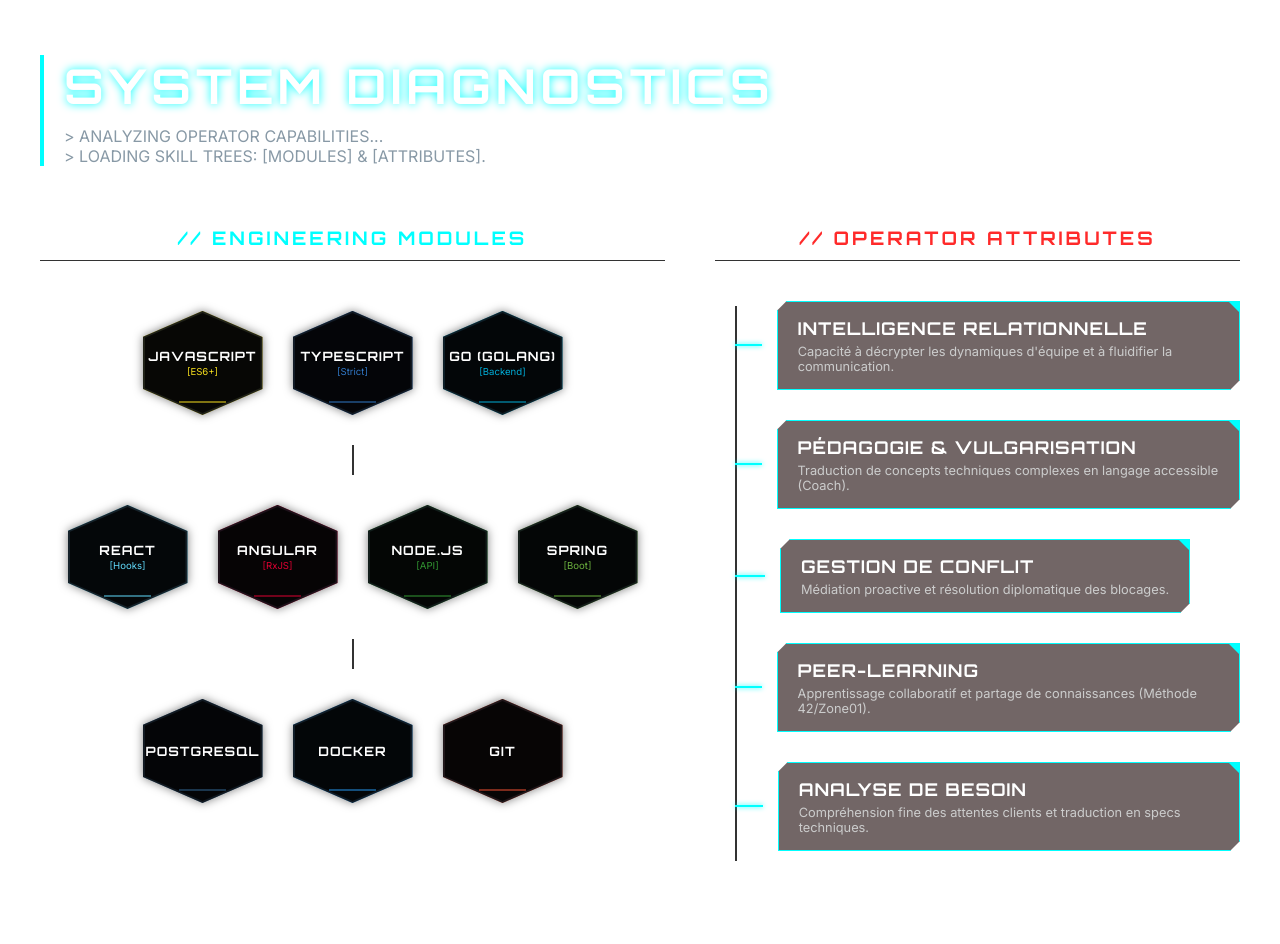
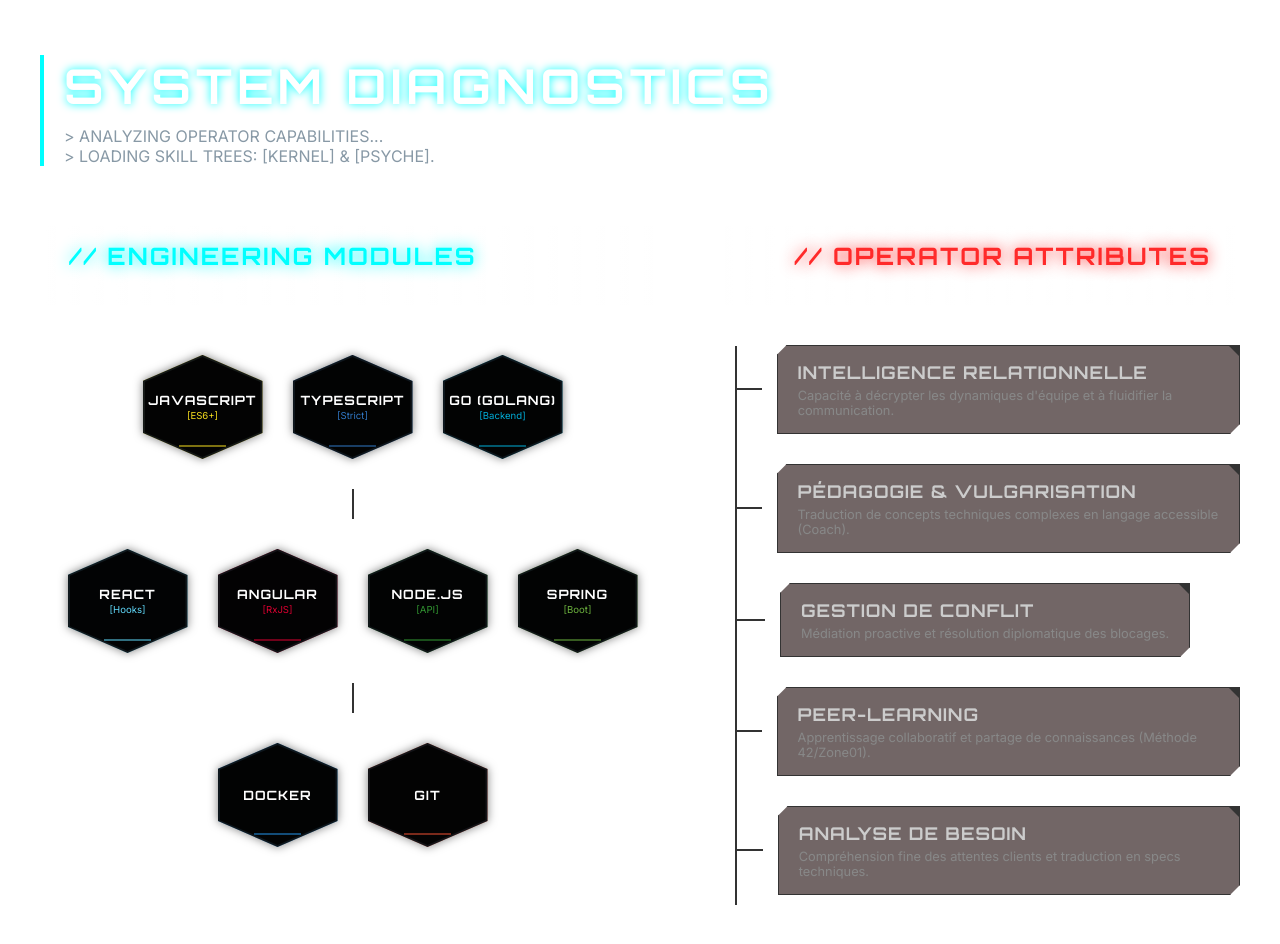
Before and after one commit to Ailura4020/portfolio-gits, a React (Vite) app: page / in a window 1280 px wide. Shown: the part 2380-3324 px from the top of the page. Built offline with nearby package versions, Linux system fonts and the light colour scheme.

Commit message:
section diagnostic finished

```diff
--- a/src/pages/Skills.tsx
+++ b/src/pages/Skills.tsx
@@ -1,95 +1,153 @@
 // src/pages/Skills.tsx
-import React from 'react';
+import React, { useState } from 'react';
 
-// --- COMPOSANT : HEXAGONE TECH (HARD SKILLS) ---
-const HexSkill: React.FC<{ label: string; level?: string; color?: string }> = ({ label, level, color = 'var(--color-accent-neon)' }) => (
+// --- COMPOSANT : EN-TÊTE DE COLONNE (STYLE "INVERSÉ / LABO") ---
+const ColumnHeader: React.FC<{ title: string; subtitle: string; color: string; align: 'left' | 'right' }> = ({ title, subtitle, color, align }) => (
   <div style={{
+    marginBottom: '40px',
+    padding: '15px 25px',
+    // FOND : Blanc translucide (effet verre dépoli)
+    background: `linear-gradient(${align === 'left' ? '90deg' : '-90deg'}, rgba(255, 255, 255, 0.1), transparent)`,
+    // BORDURE : Blanche pour faire ressortir le bloc
+    borderLeft: align === 'left' ? `4px solid #ffffff` : 'none',
+    borderRight: align === 'right' ? `4px solid #ffffff` : 'none',
+    textAlign: align,
+    // Petit glow blanc
+    boxShadow: align === 'left' ? `inset 10px 0 20px -10px rgba(255,255,255,0.2)` : `inset -10px 0 20px -10px rgba(255,255,255,0.2)`
+  }}>
+    {/* TITRE : Prend la couleur de la section (Cyan ou Rouge) */}
+    <h3 style={{
+      color: color, // <--- CHANGEMENT ICI (Texte coloré)
+      margin: 0, fontSize: '1.5em', letterSpacing: '2px',
+      textTransform: 'uppercase', fontFamily: 'var(--font-title)',
+      textShadow: `0 0 15px ${color}` // Lueur de la couleur du texte
+    }}>
+      {title}
+    </h3>
+    {/* SOUS-TITRE : Blanc pour le contraste */}
+    <div style={{
+      color: '#fff', fontSize: '0.7em', fontFamily: 'var(--font-code)',
+      marginTop: '5px', opacity: 0.7, letterSpacing: '1px'
+    }}>
+      {subtitle}
+    </div>
+  </div>
+);
+
+// --- COMPOSANT : HEXAGONE TECH ---
+const HexSkill: React.FC<{ label: string; level?: string; color?: string }> = ({ label, level, color = 'var(--color-accent-neon)' }) => {
+  const [isHovered, setIsHovered] = useState(false);
+
+  return (
+    <div
+      onMouseEnter={() => setIsHovered(true)}
+      onMouseLeave={() => setIsHovered(false)}
+      style={{
         position: 'relative',
         width: '120px',
-    height: '104px', // Ratio pour un hexagone (width * 0.866)
+        height: '104px',
         display: 'flex',
         flexDirection: 'column',
         alignItems: 'center',
         justifyContent: 'center',
         margin: '10px',
-    filter: 'drop-shadow(0 0 5px rgba(0,0,0,0.5))'
-  }}>
-    {/* Fond de l'hexagone */}
+        cursor: 'default',
+        transition: 'all 0.3s cubic-bezier(0.175, 0.885, 0.32, 1.275)',
+        transform: isHovered ? 'scale(1.15)' : 'scale(1)',
+        filter: isHovered ? `drop-shadow(0 0 15px ${color})` : 'drop-shadow(0 0 5px rgba(0,0,0,0.5))',
+        zIndex: isHovered ? 10 : 1
+      }}
+    >
       <div style={{
         position: 'absolute', inset: 0,
-      backgroundColor: 'rgba(10, 15, 20, 0.9)',
+        backgroundColor: 'rgba(10, 15, 20, 0.95)',
         clipPath: 'polygon(50% 0%, 100% 25%, 100% 75%, 50% 100%, 0% 75%, 0% 25%)',
-      border: 'none', // clip-path coupe la bordure, donc on utilise un pseudo-élément ou un inset box-shadow
         zIndex: 1
       }}></div>
 
-    {/* Bordure Hexagone (Simulation via un div imbriqué plus petit ou SVG, ici méthode simple : border sur le container ne marche pas avec clip-path)
-        -> On utilise un "inner" hexagone pour faire la bordure.
-    */}
       <div style={{
-      position: 'absolute', inset: '2px', // L'épaisseur de la bordure
-      backgroundColor: 'rgba(0, 0, 0, 0.8)', // Fond intérieur
+        position: 'absolute', inset: '2px',
+        backgroundColor: 'rgba(0, 0, 0, 0.9)',
         clipPath: 'polygon(50% 0%, 100% 25%, 100% 75%, 50% 100%, 0% 75%, 0% 25%)',
         zIndex: 2,
         display: 'flex', alignItems: 'center', justifyContent: 'center'
       }}>
-       {/* Décoration "Circuit" interne */}
-       <div style={{ position: 'absolute', bottom: '10px', width: '40%', height: '2px', backgroundColor: color, opacity: 0.5 }}></div>
+         <div style={{ position: 'absolute', bottom: '10px', width: '40%', height: '2px', backgroundColor: color, opacity: isHovered ? 1 : 0.5 }}></div>
       </div>
 
-    {/* Bordure colorée (Background du parent qui dépasse grâce au inset du fils) */}
       <div style={{
         position: 'absolute', inset: 0,
-      backgroundColor: color, // La couleur de la bordure
+        backgroundColor: color,
         clipPath: 'polygon(50% 0%, 100% 25%, 100% 75%, 50% 100%, 0% 75%, 0% 25%)',
         zIndex: 0,
-      opacity: 0.8
+        opacity: isHovered ? 1 : 0.6
       }}></div>
 
-    {/* Contenu Texte */}
       <div style={{ zIndex: 3, textAlign: 'center', padding: '5px' }}>
         <div style={{ fontFamily: 'var(--font-title)', fontSize: '0.8em', color: '#fff', fontWeight: 'bold', letterSpacing: '1px' }}>
           {label}
         </div>
-      {level && <div style={{ fontSize: '0.6em', color: color, marginTop: '2px' }}>[{level}]</div>}
+        {level && <div style={{ fontSize: '0.6em', color: color, marginTop: '2px', textShadow: isHovered ? `0 0 5px ${color}` : 'none' }}>[{level}]</div>}
       </div>
     </div>
   );
+};
 
-// --- COMPOSANT : PERK HUMAIN (SOFT SKILLS) ---
-const PerkNode: React.FC<{ title: string; desc: string }> = ({ title, desc }) => (
-  <div style={{
+// --- COMPOSANT : PERK HUMAIN ---
+const PerkNode: React.FC<{ title: string; desc: string }> = ({ title, desc }) => {
+  const [isHovered, setIsHovered] = useState(false);
+  const activeColor = '#ff2a2a';
+
+  return (
+    <div
+      onMouseEnter={() => setIsHovered(true)}
+      onMouseLeave={() => setIsHovered(false)}
+      style={{
         display: 'flex',
         alignItems: 'center',
         marginBottom: '30px',
         position: 'relative'
-  }}>
-    {/* Connecteur Ligne */}
+      }}
+    >
       <div style={{
-      width: '30px', height: '2px', backgroundColor: 'var(--color-accent-neon)', marginRight: '15px',
-      boxShadow: '0 0 5px var(--color-accent-neon)'
+        width: '30px', height: '2px',
+        backgroundColor: isHovered ? activeColor : 'var(--color-interface-dark)',
+        marginRight: '15px',
+        boxShadow: isHovered ? `0 0 10px ${activeColor}` : 'none',
+        transition: 'all 0.3s ease'
       }}></div>
 
-    {/* Le Badge Perk */}
       <div style={{
-      border: '1px solid var(--color-accent-neon)',
-      backgroundColor: 'rgba(20, 0, 0, 0.6)', // Fond légèrement rouge/sombre pour différencier
+        border: `1px solid ${isHovered ? activeColor : 'var(--color-interface-dark)'}`,
+        backgroundColor: isHovered ? 'rgba(40, 10, 10, 0.8)' : 'rgba(20, 0, 0, 0.6)',
         padding: '15px 20px',
         minWidth: '250px',
-      clipPath: 'polygon(10px 0, 100% 0, 100% calc(100% - 10px), calc(100% - 10px) 100%, 0 100%, 0 10px)', // Coins coupés
-      position: 'relative'
+        clipPath: 'polygon(10px 0, 100% 0, 100% calc(100% - 10px), calc(100% - 10px) 100%, 0 100%, 0 10px)',
+        position: 'relative',
+        transition: 'all 0.3s ease',
+        boxShadow: isHovered ? `0 0 15px rgba(255, 42, 42, 0.3)` : 'none',
+        cursor: 'default'
       }}>
-      <h4 style={{ color: '#fff', margin: 0, fontSize: '1.1em', letterSpacing: '1px', textTransform: 'uppercase' }}>
+        <h4 style={{
+          color: isHovered ? '#fff' : '#ccc',
+          margin: 0, fontSize: '1.1em', letterSpacing: '1px', textTransform: 'uppercase',
+          textShadow: isHovered ? `0 0 10px ${activeColor}` : 'none'
+        }}>
           {title}
         </h4>
-      <div style={{ fontSize: '0.8em', color: '#ccc', marginTop: '5px' }}>
+        <div style={{ fontSize: '0.8em', color: isHovered ? '#fff' : '#888', marginTop: '5px' }}>
           {desc}
         </div>
-      {/* Petite déco coin */}
-      <div style={{ position: 'absolute', top: 0, right: 0, width: '0', height: '0', borderTop: '10px solid var(--color-accent-neon)', borderLeft: '10px solid transparent' }}></div>
+
+        <div style={{
+          position: 'absolute', top: 0, right: 0, width: '0', height: '0',
+          borderTop: `10px solid ${isHovered ? activeColor : 'var(--color-interface-dark)'}`,
+          borderLeft: '10px solid transparent'
+        }}></div>
       </div>
     </div>
   );
+};
 
 const SkillsPage: React.FC = () => {
   return (
@@ -102,40 +160,38 @@ const SkillsPage: React.FC = () => {
         </h2>
         <p style={{ fontFamily: 'var(--font-code)', color: 'var(--color-interface-light)' }}>
           {'>'} ANALYZING OPERATOR CAPABILITIES... <br/>
-          {'>'} LOADING SKILL TREES: [MODULES] & [ATTRIBUTES].
+          {'>'} LOADING SKILL TREES: [KERNEL] & [PSYCHE].
         </p>
       </div>
 
-      {/* --- CONTENEUR PRINCIPAL (2 COLONNES) --- */}
+      {/* --- CONTENEUR PRINCIPAL --- */}
       <div style={{
         display: 'flex',
-        flexWrap: 'wrap', // Pour le responsive (passe l'un sous l'autre sur mobile)
+        flexWrap: 'wrap',
         gap: '50px',
         justifyContent: 'center'
       }}>
 
-        {/* --- COLONNE GAUCHE : TECH TREE (HEXAGONES) --- */}
+        {/* --- COLONNE GAUCHE (TECH) --- */}
         <div style={{ flex: '1 1 500px', minWidth: '350px' }}>
-          <h3 style={{
-            textAlign: 'center', color: 'var(--color-accent-neon)', marginBottom: '40px',
-            borderBottom: '1px solid var(--color-interface-dark)', paddingBottom: '10px', letterSpacing: '3px'
-          }}>
-            // ENGINEERING MODULES
-          </h3>
+
+          <ColumnHeader
+            title="// ENGINEERING MODULES"
+            subtitle="HARDWARE & SOFTWARE DEPENDENCIES"
+            color="var(--color-accent-neon)" // Le titre sera CYAN
+            align="left"
+          />
 
           <div style={{ display: 'flex', flexDirection: 'column', alignItems: 'center', gap: '20px' }}>
 
-            {/* NIVEAU 1 : LANGAGES (RACINES) */}
             <div style={{ display: 'flex', gap: '10px', flexWrap: 'wrap', justifyContent: 'center' }}>
               <HexSkill label="JAVASCRIPT" level="ES6+" color="#f7df1e" />
               <HexSkill label="TYPESCRIPT" level="Strict" color="#3178c6" />
               <HexSkill label="GO (GOLANG)" level="Backend" color="#00add8" />
             </div>
 
-            {/* Lignes de connexion (Visuel CSS simple) */}
             <div style={{ width: '2px', height: '30px', background: 'var(--color-interface-dark)' }}></div>
 
-            {/* NIVEAU 2 : FRAMEWORKS */}
             <div style={{ display: 'flex', gap: '10px', flexWrap: 'wrap', justifyContent: 'center' }}>
               <HexSkill label="REACT" level="Hooks" color="#61dafb" />
               <HexSkill label="ANGULAR" level="RxJS" color="#dd0031" />
@@ -145,9 +201,7 @@ const SkillsPage: React.FC = () => {
 
             <div style={{ width: '2px', height: '30px', background: 'var(--color-interface-dark)' }}></div>
 
-            {/* NIVEAU 3 : OUTILS & DB */}
             <div style={{ display: 'flex', gap: '10px', flexWrap: 'wrap', justifyContent: 'center' }}>
-              <HexSkill label="POSTGRESQL" color="#336791" />
               <HexSkill label="DOCKER" color="#2496ed" />
               <HexSkill label="GIT" color="#f05032" />
             </div>
@@ -155,49 +209,43 @@ const SkillsPage: React.FC = () => {
           </div>
         </div>
 
-        {/* --- COLONNE DROITE : SOFT SKILLS (LISTE PERKS) --- */}
+        {/* --- COLONNE DROITE (HUMAIN) --- */}
         <div style={{ flex: '1 1 400px', minWidth: '350px', position: 'relative' }}>
-          <h3 style={{
-            textAlign: 'center', color: '#ff2a2a', marginBottom: '40px',
-            borderBottom: '1px solid var(--color-interface-dark)', paddingBottom: '10px', letterSpacing: '3px'
-          }}>
-            // OPERATOR ATTRIBUTES
-          </h3>
 
-          {/* Ligne verticale "Colonne vertébrale" */}
+          <ColumnHeader
+            title="// OPERATOR ATTRIBUTES"
+            subtitle="PSYCHOMETRIC EVALUATION DATA"
+            color="#ff2a2a" // Le titre sera ROUGE
+            align="right"
+          />
+
           <div style={{
-            position: 'absolute', left: '20px', top: '80px', bottom: '20px',
+            position: 'absolute', left: '20px', top: '120px', bottom: '20px',
             width: '2px', background: 'var(--color-interface-dark)',
             zIndex: 0
           }}></div>
 
-          <div style={{ paddingLeft: '20px' }}> {/* Décalage pour laisser la place à la ligne */}
-
+          <div style={{ paddingLeft: '20px' }}>
             <PerkNode
               title="INTELLIGENCE RELATIONNELLE"
               desc="Capacité à décrypter les dynamiques d'équipe et à fluidifier la communication."
             />
-
             <PerkNode
               title="PÉDAGOGIE & VULGARISATION"
               desc="Traduction de concepts techniques complexes en langage accessible (Coach)."
             />
-
             <PerkNode
               title="GESTION DE CONFLIT"
               desc="Médiation proactive et résolution diplomatique des blocages."
             />
-
             <PerkNode
               title="PEER-LEARNING"
               desc="Apprentissage collaboratif et partage de connaissances (Méthode 42/Zone01)."
             />
-
             <PerkNode
               title="ANALYSE DE BESOIN"
               desc="Compréhension fine des attentes clients et traduction en specs techniques."
             />
-
           </div>
         </div>
 
```
Lines whose indentation alone changed are shown as unchanged.
